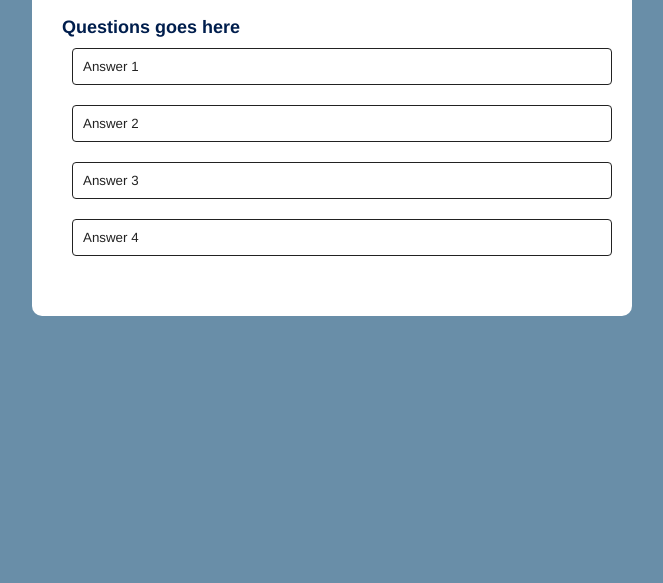
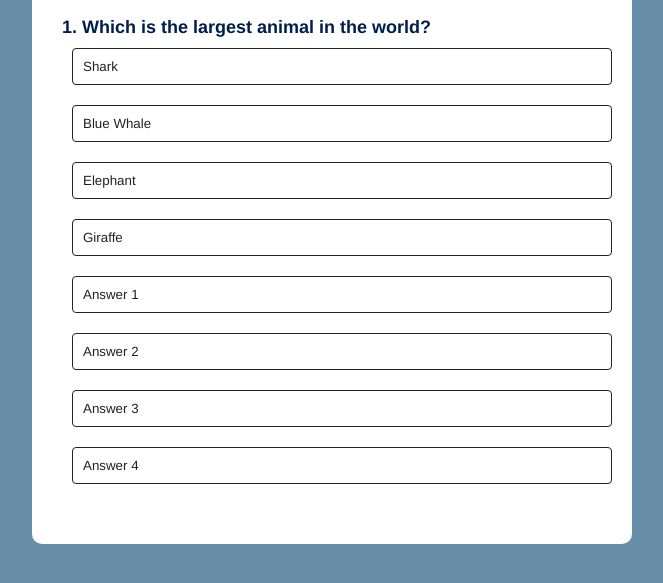
Before and after one commit to MateoMuscolino/Quiz, a plain HTML site: page index.html in a window 1280 px wide. Shown: the part 193-776 px from the top of the page, without its empty margins (308-971 px from the left). Drawn offline with Linux system fonts and the light colour scheme.

Commit message:
ADD: showQuestion function

```diff
--- a/index.html
+++ b/index.html
@@ -17,6 +17,6 @@
         </div>
         <button id="next-btn">Next</button>
 </div>
-        <script scr="js/script.js"></script>
+<script src="js/script.js"></script>
 </body>
 </html>
--- a/js/script.js
+++ b/js/script.js
@@ -149,3 +149,17 @@ function startQuiz() {
     nextButton.innerHTML = "Next";
     showQuestion();
 }
+
+function showQuestion() {
+    let currentQuestion = questions[currentQuestionIndex];
+    let questionNo = currentQuestionIndex + 1;
+    questionElement.innerHTML = questionNo + ". "+ currentQuestion.question;
+
+    currentQuestion.answers.forEach(answer => {
+        const button = document.createElement("button");
+        button.innerHTML = answer.text; // add the text in the button
+        button.classList.add("btn");
+        answerButton.appendChild(button);
+    });
+}
+startQuiz();
```
Lines whose indentation alone changed are shown as unchanged.
